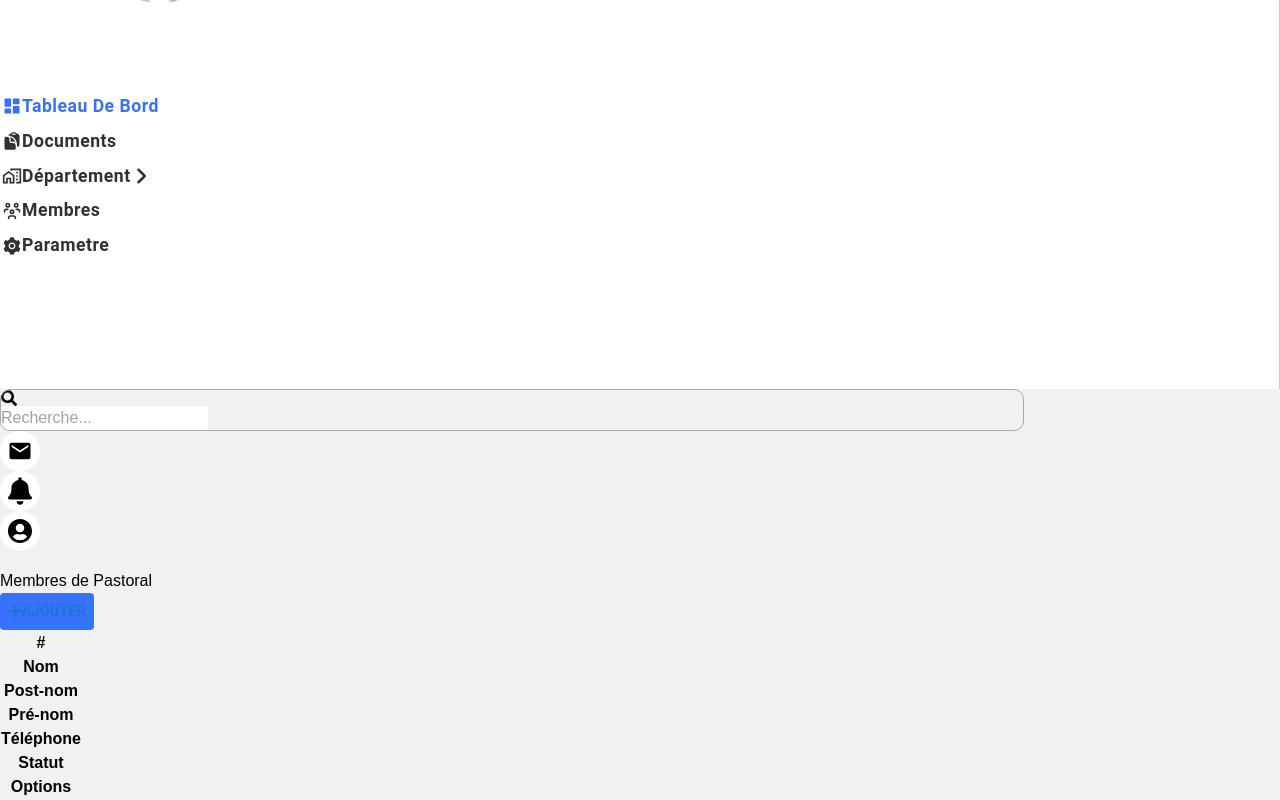
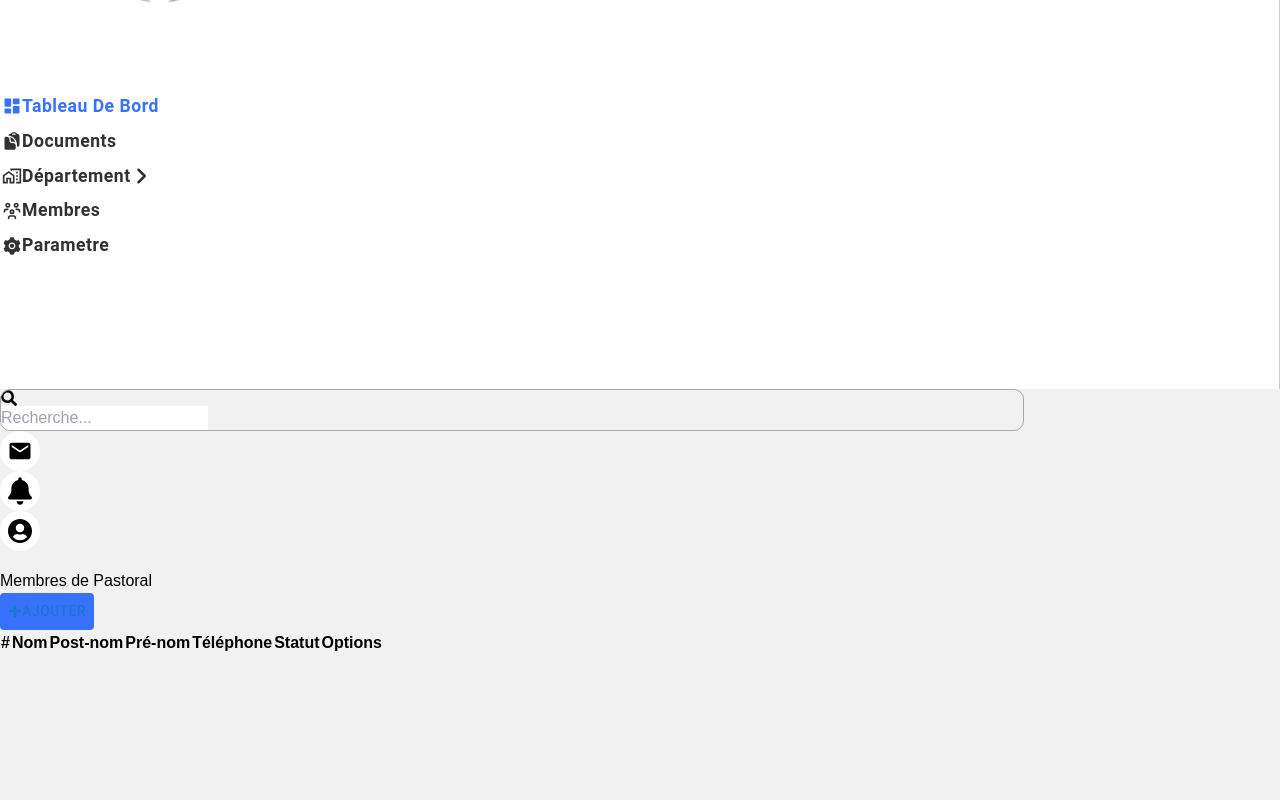
Before and after one commit to rovertnet/evv_ap, a React (Vite) app in the folder documents/: page /depart/past in a window 1280 px wide. Shown: the part 411-1211 px from the top of the page. After the commit the page ends 1067 px from the top, so only its background shows below. Built offline with nearby package versions, Linux system fonts and the light colour scheme.

Commit message:
another commit

```diff
--- a/documents/src/components/depart/departs/TablePast.jsx
+++ b/documents/src/components/depart/departs/TablePast.jsx
@@ -5,16 +5,16 @@ export default function TablePast() {
     <>
       <div className="bg-white w-full px-5 py-3 table-responsive">
         <table className="table w-[100%] table-striped">
-          <thead className="table-header">
-            <th>
-              <tr>#</tr>
-              <tr>Nom</tr>
-              <tr>Post-nom</tr>
-              <tr>Pré-nom</tr>
-              <tr>Téléphone</tr>
-              <tr>Statut</tr>
-              <tr>Options</tr>
-            </th>
+          <thead className="table-light">
+            <tr>
+              <th>#</th>
+              <th>Nom</th>
+              <th>Post-nom</th>
+              <th>Pré-nom</th>
+              <th>Téléphone</th>
+              <th>Statut</th>
+              <th>Options</th>
+            </tr>
           </thead>
         </table>
       </div>
```
